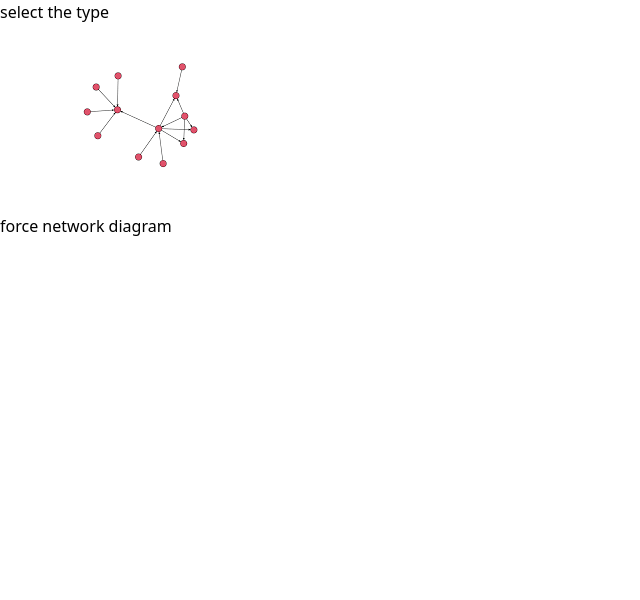
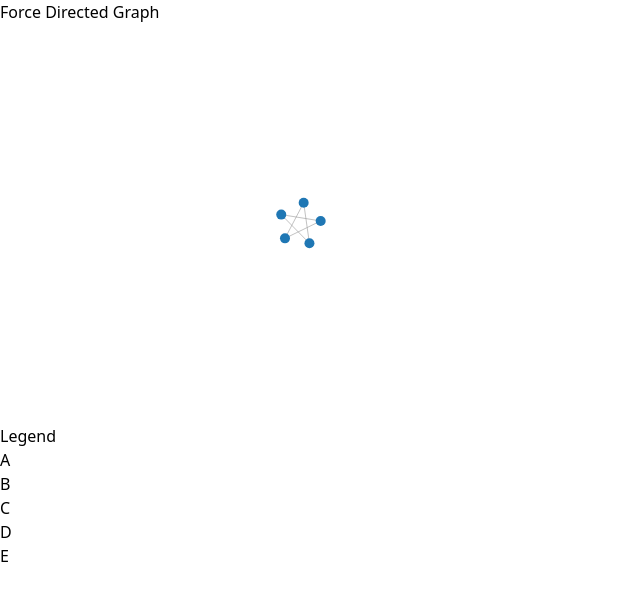
Before and after one commit to aamir910/d3-with0react-force-network, a React (Vite) app in the folder general-force-network/: page / in a window 1280 px wide. Shown: the top 600 px of the page, without its empty margins (0-640 px from the left). Built offline with nearby package versions, Linux system fonts and the light colour scheme.

Commit message:
add the logic of the link removal

```diff
--- a/general-force-network/src/App.jsx
+++ b/general-force-network/src/App.jsx
@@ -9,11 +9,11 @@ import ForceGraph from "./components/forcenetworkGraph/Maingraph.jsx";
 function App() {
   return (
     <Routes>
-          <Route  path="/" element={ <SelectType/>} />
+          {/* <Route  path="/" element={ <SelectType/>} /> */}
           <Route path="upload-file" element={<UploadFile/>} />
           <Route path="force-directed-graph" element={<ForceDirectedGraph />} />
 
-          {/* <Route path="/" element={<ForceGraph/>} /> */}
+          <Route path="/" element={<ForceGraph/>} />
     </Routes>
   );
 }
--- a/general-force-network/src/components/forcenetworkGraph/Maingraph.jsx
+++ b/general-force-network/src/components/forcenetworkGraph/Maingraph.jsx
@@ -32,7 +32,9 @@ const ForceGraph = ({ data, width, height }) => {
       .enter().append('line')
       .attr('stroke', '#999')
       .attr('stroke-opacity', 0.6)
-      .attr('stroke-width', d => Math.sqrt(d.value));
+      .attr('stroke-width', d => Math.sqrt(d.value))
+
+      .attr('display', d => selectedNodes.includes(d.target.id ||d.source.id ) ? 'none' : 'block');
 
     const node = svg.append('g')
       .attr('class', 'nodes')
--- a/general-force-network/src/components/forcenetworkGraph/forcenetworkgrapgh.jsx
+++ b/general-force-network/src/components/forcenetworkGraph/forcenetworkgrapgh.jsx
@@ -153,13 +153,17 @@ const ForceDirectedGraph = () => {
       .force("center", d3.forceCenter(width, height))
       .force("collide", d3.forceCollide().radius(10));
 
+
+      //creation of the links
     const link = svg
       .selectAll("line")
       .data(links)
       .enter()
       .append("line")
       .attr("stroke-width", 2)
-      .attr("stroke", (d) => colorScale_link(d.type));
+      .attr("stroke", (d) => colorScale_link(d.type))
+      .attr('display', d => doneItems2.includes(d.target.class) ? 'none' : 'block');
+;
 
 
 
```
